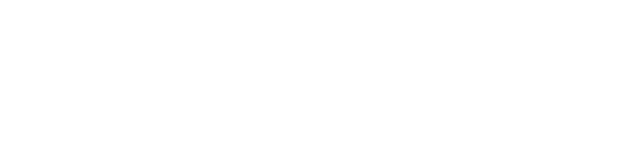
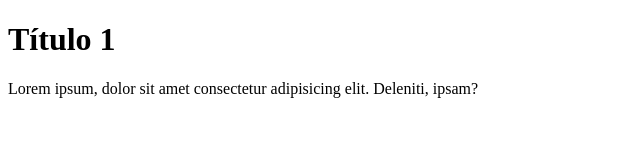
Before and after one commit to JoaoVitorDoFront/Git-Iniciante, a plain HTML site: page index.html in a window 1280 px wide. Shown: the whole page, without its empty margins (0-640 px from the left). Drawn offline with Linux system fonts and the light colour scheme.

Commit message:
Acabei de fazer titulo e paragrafo

```diff
--- a/index.html
+++ b/index.html
@@ -4,5 +4,10 @@
     <meta charset="UTF-8" />
     <title>Git Iniciante</title>
   </head>
-  <body></body>
+  <body>
+    <h1>Título 1</h1>
+    <p>
+      Lorem ipsum, dolor sit amet consectetur adipisicing elit. Deleniti, ipsam?
+    </p>
+  </body>
 </html>
```
